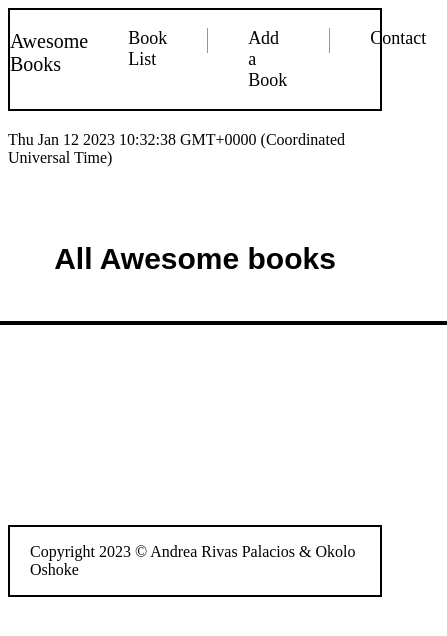
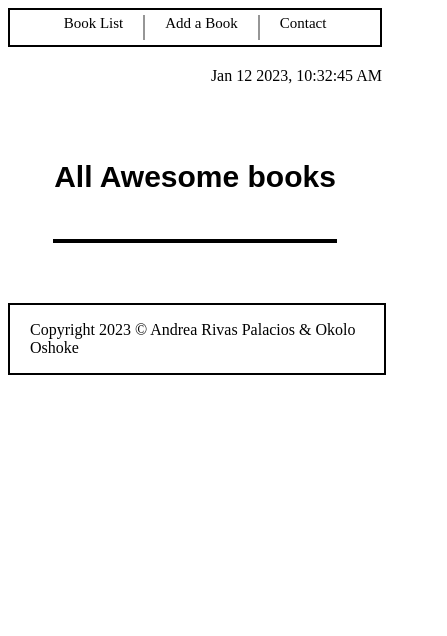
Before and after one commit to rivasbolinga/AwesomeBooks-library, a website: page index.html in a window 390 px wide. Both pictures are taken after a click on the item "Book List". Shown: the whole page, 447 px wide, since content can reach past the window. Drawn offline with Linux system fonts and the light colour scheme.

Commit message:
responsive website

```diff
--- a/script.js
+++ b/script.js
@@ -114,6 +114,28 @@ addBtn.addEventListener('click', addBookPressed);
 libraryContainer.addEventListener('click', removeBook);
 document.addEventListener('DOMContentLoaded', UI.displayBook);
 // Display date
-const dateDisplay = new Date();
-dateToday.textContent = dateDisplay;
-document.addEventListener('DOMContentLoaded', dateToday);
+const dateDisplay = function () {
+  const date = new Date();
+  const dateString = date.toDateString().split(' ');
+  const day = dateString[2];
+  const month = dateString[1];
+
+  const year = date.getFullYear();
+  const hour = date.getHours();
+  const min = date.getMinutes();
+  const sec = date.getSeconds();
+  let amOrPm = '';
+
+  if (hour > 12) {
+    amOrPm = 'PM';
+  } else {
+    amOrPm = 'AM';
+  }
+
+  dateToday.textContent = ` ${month} ${day} ${year}, ${hour}:${min}:${sec} ${amOrPm}`;
+  setTimeout(dateDisplay, 1000);
+};
+
+document.addEventListener('DOMContentLoaded', dateDisplay);
+
+// Jan 12th 2023, 11:18:11 am
--- a/style.css
+++ b/style.css
@@ -44,15 +44,13 @@
   width: 500px;
 }
 
-.book-card {
+.book-wrapper {
   display: flex;
   flex-direction: row;
-  padding-left: 20px;
-  font-size: 16px;
-  justify-content: center;
-  align-items: center;
-  background-color: rgba(128, 128, 128, 0.188);
-  height: 30px;
+}
+
+.book-wrapper:nth-child(odd) {
+  background-color: rgba(168, 168, 168, 0.852);
 }
 
 .book-details {
@@ -91,10 +89,10 @@
 }
 
 footer {
-  margin-top: 200px;
+  position: absolute;
+  bottom: 0;
+  width: 100%;
   border: 2px solid black;
-  align-self: flex-end;
-  justify-self: end;
 }
 
 .copy-text {
@@ -158,11 +156,6 @@ form {
   align-self: center;
 }
 
-.book-wrapper {
-  display: flex;
-  flex-direction: row;
-}
-
 .book-position {
   width: 420px;
 }
@@ -179,3 +172,56 @@ form {
   align-items: center;
   width: 100%;
 }
+
+@media only screen and (max-width: 768px) {
+  .nav-bar {
+    display: flex;
+    flex-direction: row;
+    border: 2px solid black;
+    justify-content: center;
+    align-items: center;
+  }
+
+  .nav-links {
+    display: flex;
+    list-style: none;
+    margin: 0;
+    padding: 5px;
+    justify-content: end;
+    font-size: 15px;
+    gap: 20px;
+  }
+
+  .nav-title {
+    display: none;
+  }
+
+  .line {
+    height: 25px;
+    background-color: rgba(109, 109, 109, 0.716);
+    width: 2px;
+  }
+
+  .title-form {
+    font-size: 25px;
+    margin: 25px;
+  }
+
+  .add-title-input,
+  .add-author-input {
+    width: 250px;
+  }
+
+  footer {
+    position: relative;
+    margin-top: 60px;
+  }
+
+  .library {
+    width: 280px;
+  }
+
+  .library-title {
+    font-size: 25px;
+  }
+}
```
Also changed, not shown: README.md.
